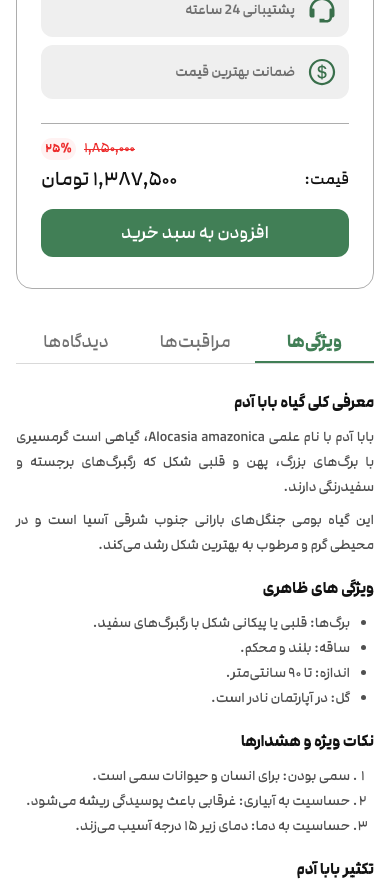
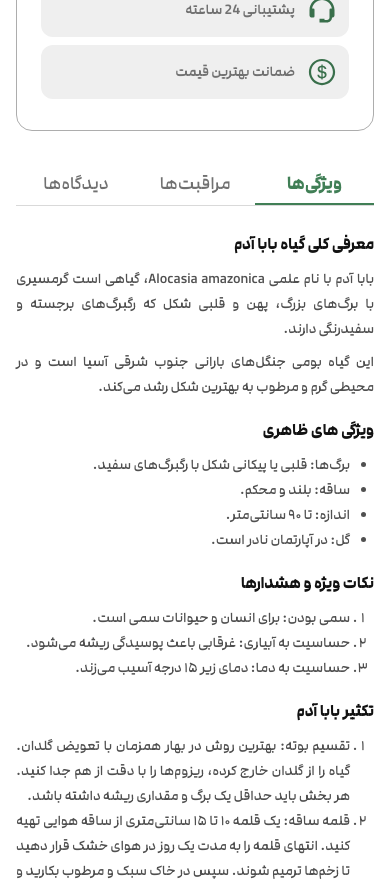
Before and after one commit to alisadeghi192/nextjs-full-stack-ecommerce-giahland, a Next.js app: page /products/indoor/baba-adam in a window 390 px wide. Shown: the part 1340-2227 px from the top of the page. Built offline with nearby package versions, Linux system fonts and the light colour scheme.

Commit message:
feat(purchase-card): hide add-to-cart button on mobile (max-md:hidden)

```diff
--- a/src/components/features/products/PriceSection.tsx
+++ b/src/components/features/products/PriceSection.tsx
@@ -18,7 +18,7 @@ export default function PriceSection({
 
   if (variant === "purchase-card") {
     return (
-      <div className={`${hasDiscount ? 'mb-3 pt-3 mt-6' : 'my-6 pt-6'} border-t border-neutral7`}>
+      <div className={`${hasDiscount ? 'mb-3 pt-3 mt-6' : 'my-6 pt-6'} border-t border-neutral7 max-md:hidden`}>
         {hasDiscount && (
           <div className="flex items-center gap-x-2 justify-self-end">
             <span className="text-error relative text-sm/6.25">
--- a/src/components/features/products/ProductPurchaseCard.tsx
+++ b/src/components/features/products/ProductPurchaseCard.tsx
@@ -47,7 +47,7 @@ export default function ProductPurchaseCard({
 
       <PriceSection price={price} discount={discount} variant="purchase-card"/>
 
-      <PrimaryButton onClick={onAddToCart} className="h-12 w-full text-lg/8">
+      <PrimaryButton onClick={onAddToCart} className="h-12 w-full text-lg/8 max-md:hidden">
         افزودن به سبد خرید
       </PrimaryButton>
     </div>
```
